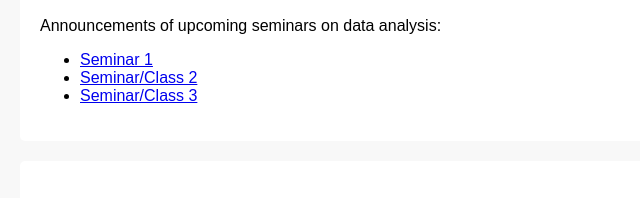
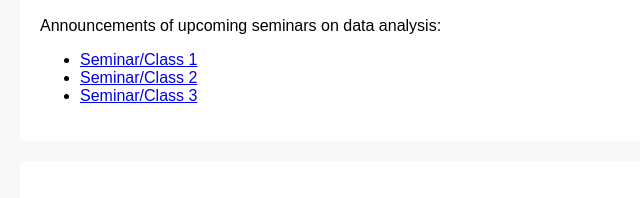
Before and after one commit to 4minakov/4minakov.github.io, a plain HTML site: page index.html in a window 1280 px wide. Shown: the part 1124-1322 px from the top of the page, 0-640 px from the left. Drawn offline with Linux system fonts and the light colour scheme.

Commit message:
Revert "updated index"
This reverts commit 78e5f278b5d0aa1701aabfa2bd4042e82d04e611.

```diff
--- a/index.html
+++ b/index.html
@@ -102,7 +102,7 @@
     <h2>Seminars/Classes</h2>
     <p>Announcements of upcoming seminars on data analysis:</p>
     <ul>
-        <li><a href="notebooks/DataPracticals_1.html">Seminar 1</a></li>
+        <li><a href="#">Seminar/Class 1</a></li>
         <li><a href="#">Seminar/Class 2</a></li>
         <li><a href="#">Seminar/Class 3</a></li>
         <!-- Add more seminars/classes as needed -->
```
